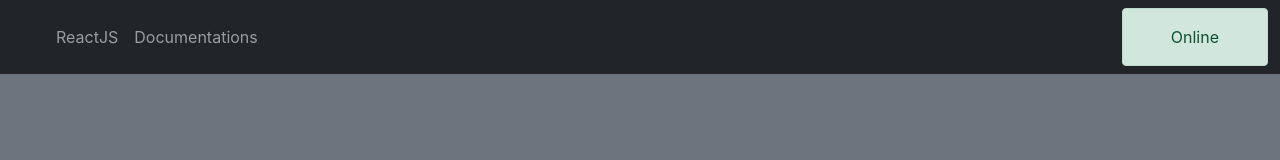
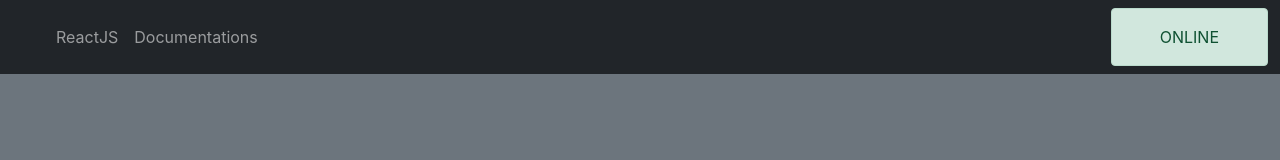
Before and after one commit to miketvo/reactjs-edu-demo, a React (Create React App) app: page / in a window 1280 px wide. Shown: the top 160 px of the page. Built offline with nearby package versions, Linux system fonts and the light colour scheme; no server answers.

Commit message:
test commit

```diff
--- a/src/components/Nav.js
+++ b/src/components/Nav.js
@@ -22,9 +22,9 @@ const Nav = ({ links }) => {
 
       <div className="container justify-content-end">
         {online ? (
-          <div className="alert alert-success mb-0 px-lg-5">Online</div>
+          <div className="alert alert-success mb-0 px-lg-5">ONLINE</div>
         ) : (
-          <div className="alert alert-danger mb-0 px-lg-5">Offline</div>
+          <div className="alert alert-danger mb-0 px-lg-5">OFFLINE</div>
         )}
       </div>
     </div>
```
